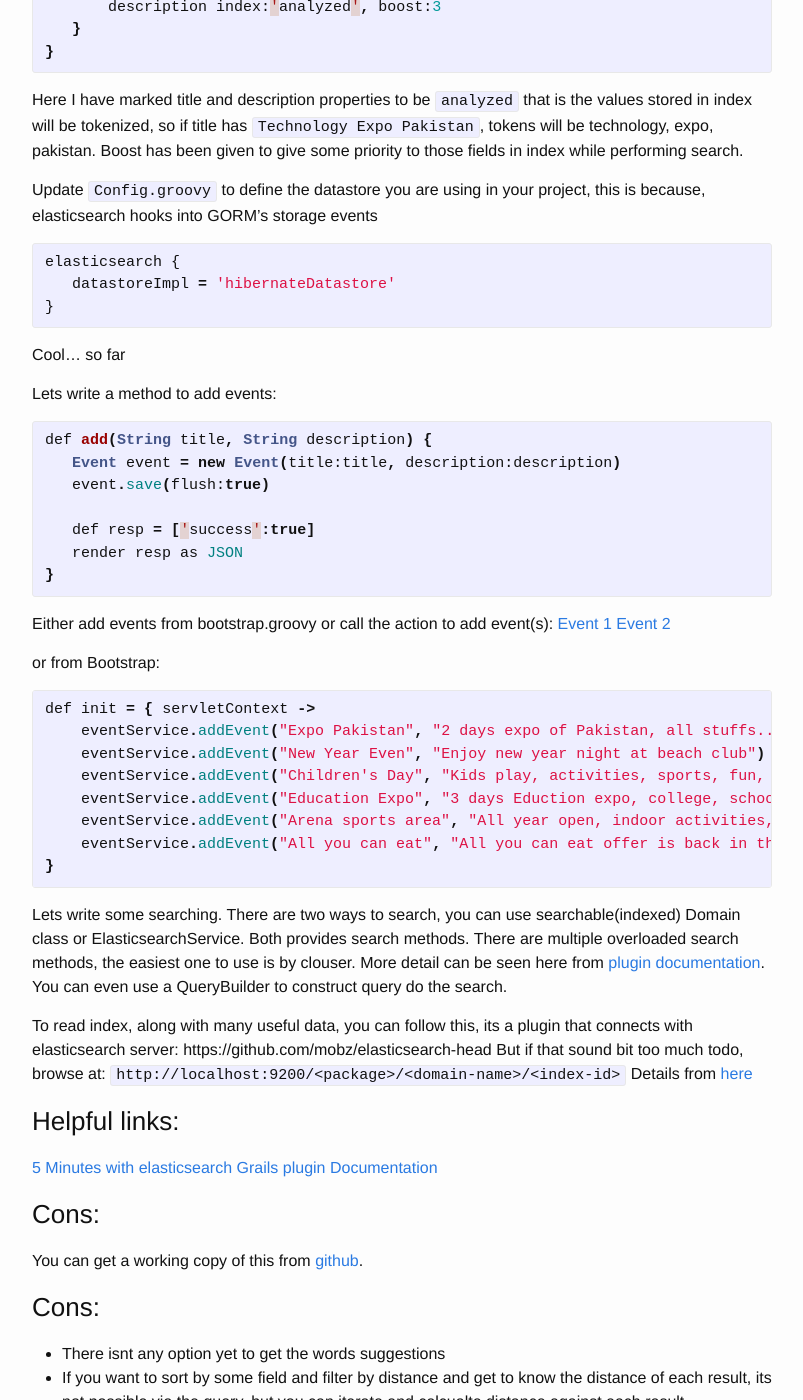
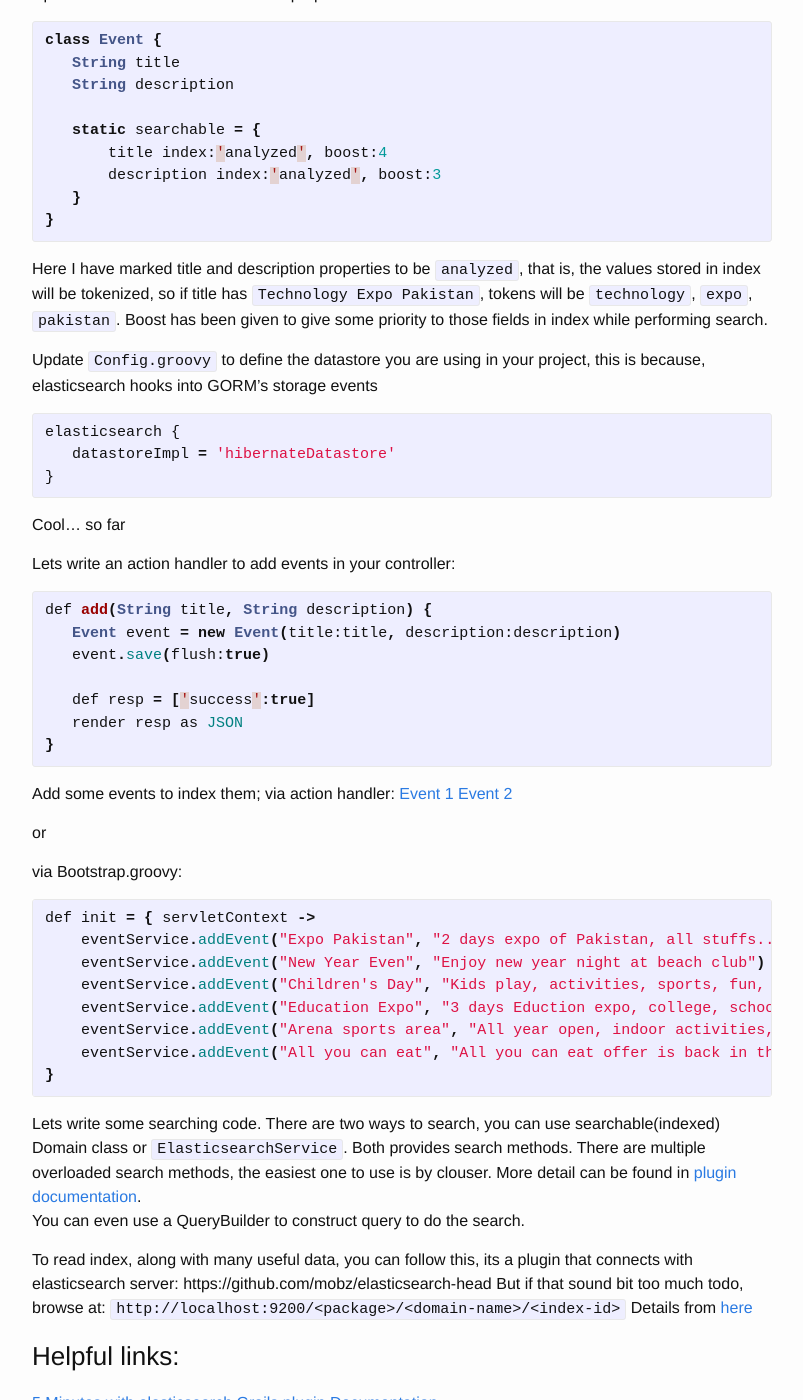
Before and after one commit to sufyanshoaib/sufyanshoaib.github.io, a Jekyll site: the page built from _posts/2015-01-29-grails-elasticsearch.markdown, in a window 1280 px wide and 1400 px high, scrolled down 1163 px. Shown: the whole window, without its empty margins (238-1041 px from the left). Built offline with Jekyll 4.4.1, drawn with Linux system fonts in a browser that asks for light colours; nearby versions of some CDN libraries; comment, search, counter and statistics services are not loaded; some of the changed text lies outside the part shown.

Commit message:
Update 2015-01-29-grails-elasticsearch.markdown

```diff
--- a/_posts/2015-01-29-grails-elasticsearch.markdown
+++ b/_posts/2015-01-29-grails-elasticsearch.markdown
@@ -55,7 +58,7 @@ class Event {
 }
 {% endhighlight %}
 
-Here I have marked title and description properties to be `analyzed` that is the values stored in index will be tokenized, so if title has `Technology Expo Pakistan`, tokens will be technology, expo, pakistan. Boost has been given to give some priority to those fields in index while performing search.
+Here I have marked title and description properties to be `analyzed`, that is, the values stored in index will be tokenized, so if title has `Technology Expo Pakistan`, tokens will be `technology`, `expo`, `pakistan`. Boost has been given to give some priority to those fields in index while performing search.
 
 Update `Config.groovy` to define the datastore you are using in your project, this is because, elasticsearch hooks into GORM’s storage events
 
@@ -67,7 +70,7 @@ elasticsearch {
 
 Cool... so far
 
-Lets write a method to add events:
+Lets write an action handler to add events in your controller:
 {% highlight java %}
 def add(String title, String description) {
    Event event = new Event(title:title, description:description)
@@ -78,11 +81,14 @@ def add(String title, String description) {
 }
 {% endhighlight %}
 
-Either add events from bootstrap.groovy or call the action to add event(s):
+Add some events to index them;
+via action handler:
 <a href="http://localhost:8080/GrailsES/event/add?title=New%20Year%20Eve&description=Enjoy%20new%20year%20eve%20with%20friends%20at%20Beach%20Club">Event 1</a>
 <a href="http://localhost:8090/GrailsES/event/add?title=Valentine%27s%20Day&description=Enjoy%20Valetines%20day%20with%20your%20wife">Event 2</a>
 
-or from Bootstrap:
+or
+
+via Bootstrap.groovy:
 {% highlight java %}
 def init = { servletContext ->
     eventService.addEvent("Expo Pakistan", "2 days expo of Pakistan, all stuffs...at expo center")
@@ -94,8 +100,8 @@ def init = { servletContext ->
 }
 {% endhighlight %}
 
-Lets write some searching. There are two ways to search, you can use searchable(indexed) Domain class or ElasticsearchService. Both provides search methods. There are multiple overloaded search methods, the easiest one to use is by clouser. More detail can be seen here from <a href="http://noamt.github.io/elasticsearch-grails-plugin/guide/searching.html#queryStrings">plugin documentation</a>.
-You can even use a QueryBuilder to construct query do the search.
+Lets write some searching code. There are two ways to search, you can use searchable(indexed) Domain class or `ElasticsearchService`. Both provides search methods. There are multiple overloaded search methods, the easiest one to use is by clouser. More detail can be found in <a href="http://noamt.github.io/elasticsearch-grails-plugin/guide/searching.html#queryStrings">plugin documentation</a>.
+You can even use a QueryBuilder to construct query to do the search.
 
 {% highlight java %}
 {% endhighlight %}
```
Also changed, not shown: other parts of _posts/2015-01-29-grails-elasticsearch.markdown (+12 -9 lines).
